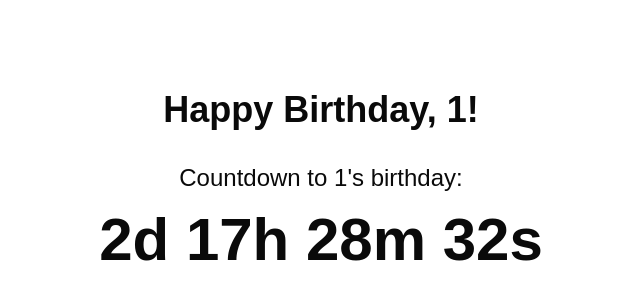
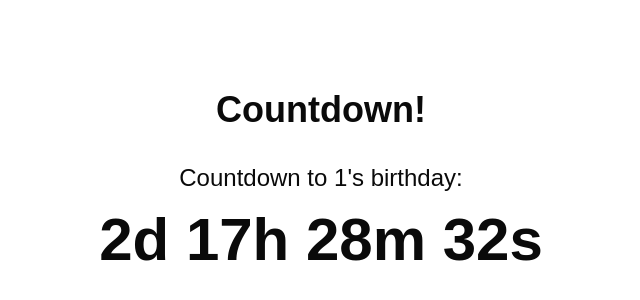
Before and after one commit to aayushker/BirthdayWisher, a Next.js app in the folder frontend/: page /1/1 in a window 1280 px wide. Shown: the part 220-520 px from the top of the page, without its empty margins (319-959 px from the left). Built offline with nearby package versions, Linux system fonts and the light colour scheme.

Commit message:
feat: Enhance BirthdayPage to display countdown or birthday message based on date

```diff
--- a/frontend/app/[name]/[date]/page.tsx
+++ b/frontend/app/[name]/[date]/page.tsx
@@ -7,22 +7,27 @@ export default async function BirthdayPage({
 }: {
   params: { name: string; date: string };
 }) {
-  const { name, date } = params;
-  console.log(date);
+  const { name, date } = await params;
   const [day, month, year] = date.split("-");
   const birthdate = new Date(`${year}-${month}-${day}`);
   console.log(birthdate);
   const today = new Date();
-  const isBirthday = isSameDay(today, birthdate);
+  console.log(today);
+  const isBirthday =
+    today.getDate() === birthdate.getDate() &&
+    today.getMonth() === birthdate.getMonth();
 
   return (
     <main className="flex min-h-screen flex-col items-center justify-center p-24">
-      <h1 className="text-4xl font-bold mb-8">Happy Birthday, {name}!</h1>
+      <h1 className="text-4xl font-bold mb-8">
+        {isBirthday ? `Happy Birthday ${name}!` : "Countdown!"}
+      </h1>
       {isBirthday ? (
         <BirthdayCelebration name={name} />
       ) : (
         <BirthdayCountdown name={name} birthdate={birthdate} />
       )}
+      {/* <BirthdayCelebration name={name} /> */}
     </main>
   );
 }
```
